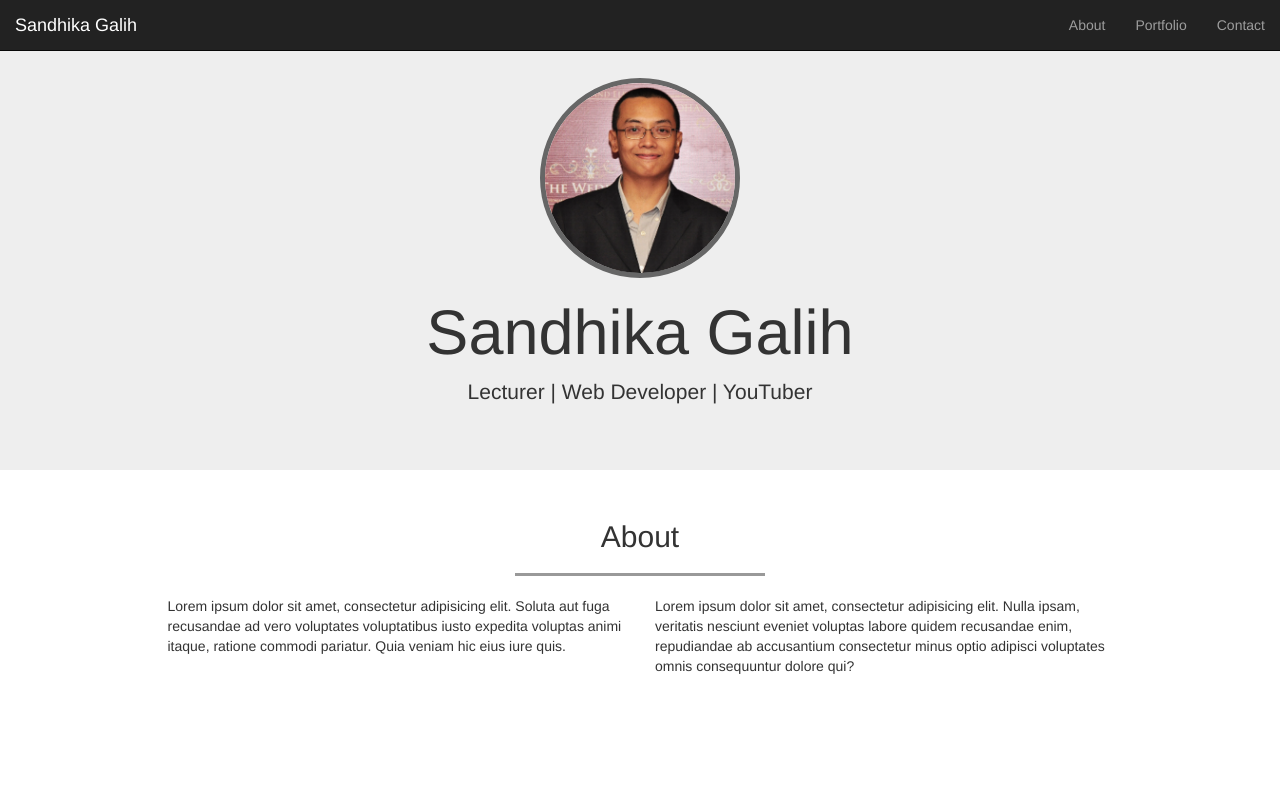
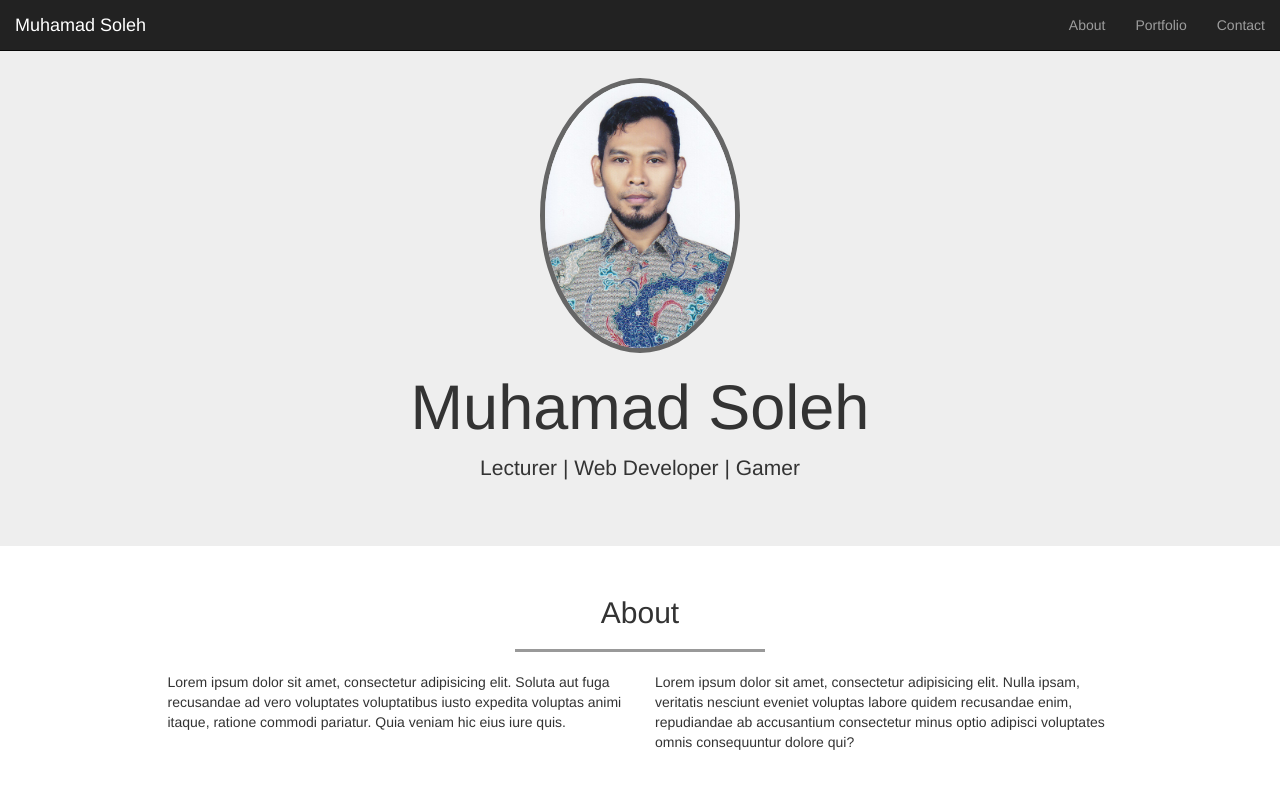
Before and after one commit to muhamadsoleh99/myPorto, a plain HTML site: page index.html in a window 1280 px wide. Shown: the top 788 px of the page. Drawn offline with Linux system fonts and the light colour scheme.

Commit message:
mengganti konten web

```diff
--- a/index.html
+++ b/index.html
@@ -31,7 +31,7 @@
             <span class="icon-bar"></span>
           </button>
 
-          <a href="#home" class="navbar-brand page-scroll">Sandhika Galih</a>
+          <a href="#home" class="navbar-brand page-scroll">Muhamad Soleh</a>
         </div>
 
 
@@ -49,9 +49,9 @@
 
     <!-- jumbotron -->
     <div class="jumbotron text-center">
-      <img src="img/sandhika.png" class="img-circle">
-      <h1>Sandhika Galih</h1>
-      <p>Lecturer | Web Developer | YouTuber</p>
+      <img src="img/soleh.jpg" class="img-circle">
+      <h1>Muhamad Soleh</h1>
+      <p>Lecturer | Web Developer | Gamer</p>
     </div>
     <!-- akhir jumbotron -->
 
```
Also changed, not shown: img/soleh.jpg (added).
